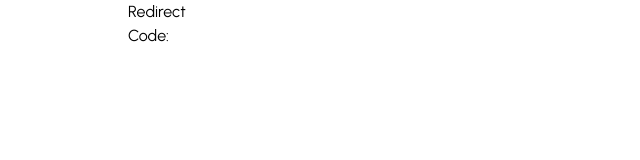
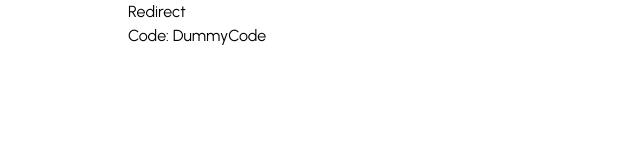
Before and after one commit to kota6-me/SSCWebsite, a Next.js app: page /redirect in a window 1280 px wide. Shown: the top 160 px of the page, without its empty margins (0-640 px from the left). Built offline with nearby package versions, Linux system fonts and the light colour scheme.

Commit message:
aaaaaaaaaaaaa

```diff
--- a/app/redirect/page.tsx
+++ b/app/redirect/page.tsx
@@ -1,14 +1,8 @@
-"use client";
-import { useSearchParams } from "next/navigation";
-import React from "react";
-const searchParams = useSearchParams();
-const code = searchParams.get("code") || "";
-
 export default function Redirect() {
   return (
     <div>
       <h1>Redirect</h1>
-      <p>Code: {code}</p>
+      <p>Code: DummyCode</p>
     </div>
   );
 }
--- a/package.json
+++ b/package.json
@@ -9,9 +9,9 @@
   "dependencies": {
     "@neondatabase/serverless": "^0.10.4",
     "hono": "^4.6.14",
-    "next": "^14.2.21",
-    "react": "18.2.0",
-    "react-dom": "18.2.0"
+    "next": "^15.1.2",
+    "react": "^18.3.1",
+    "react-dom": "^18.3.1"
   },
   "devDependencies": {
     "@types/node": "18.11.18",
```
Also changed, not shown: 1 other file (tests, documents, lock files or other folders).
